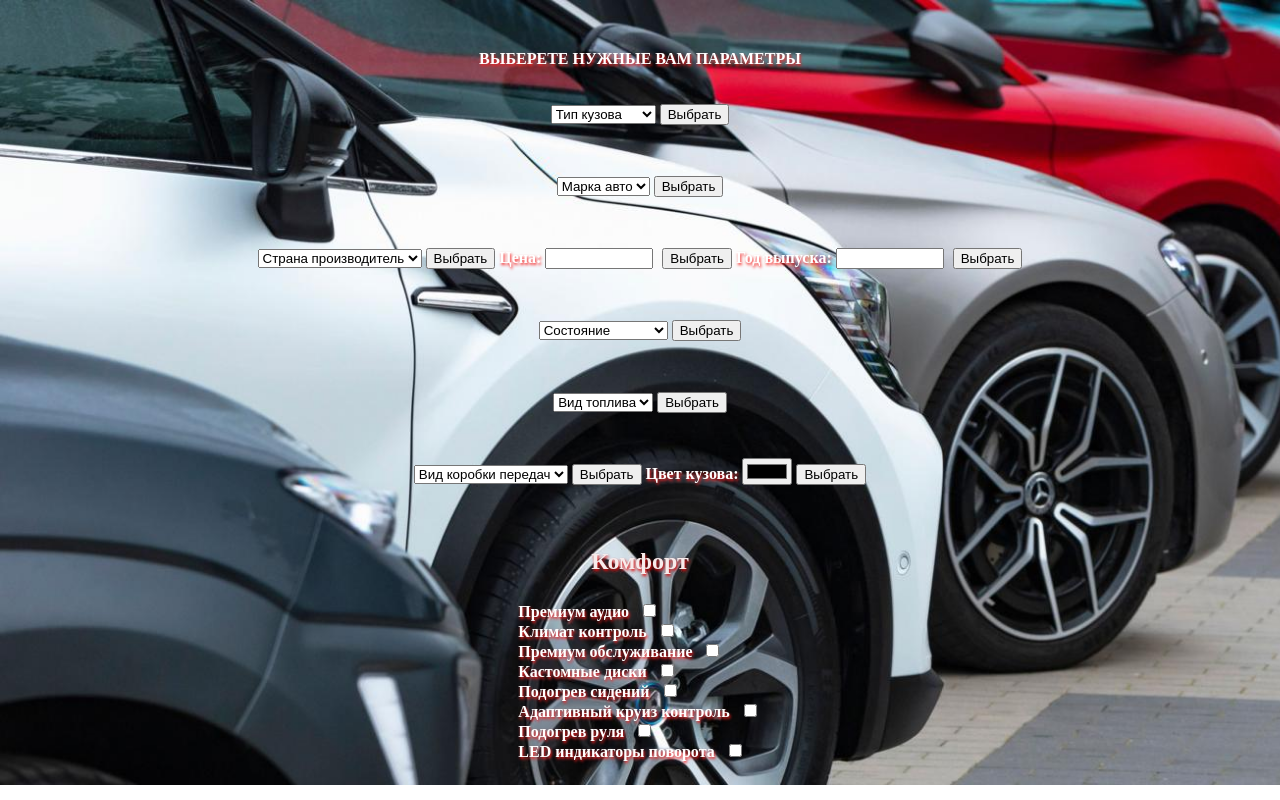
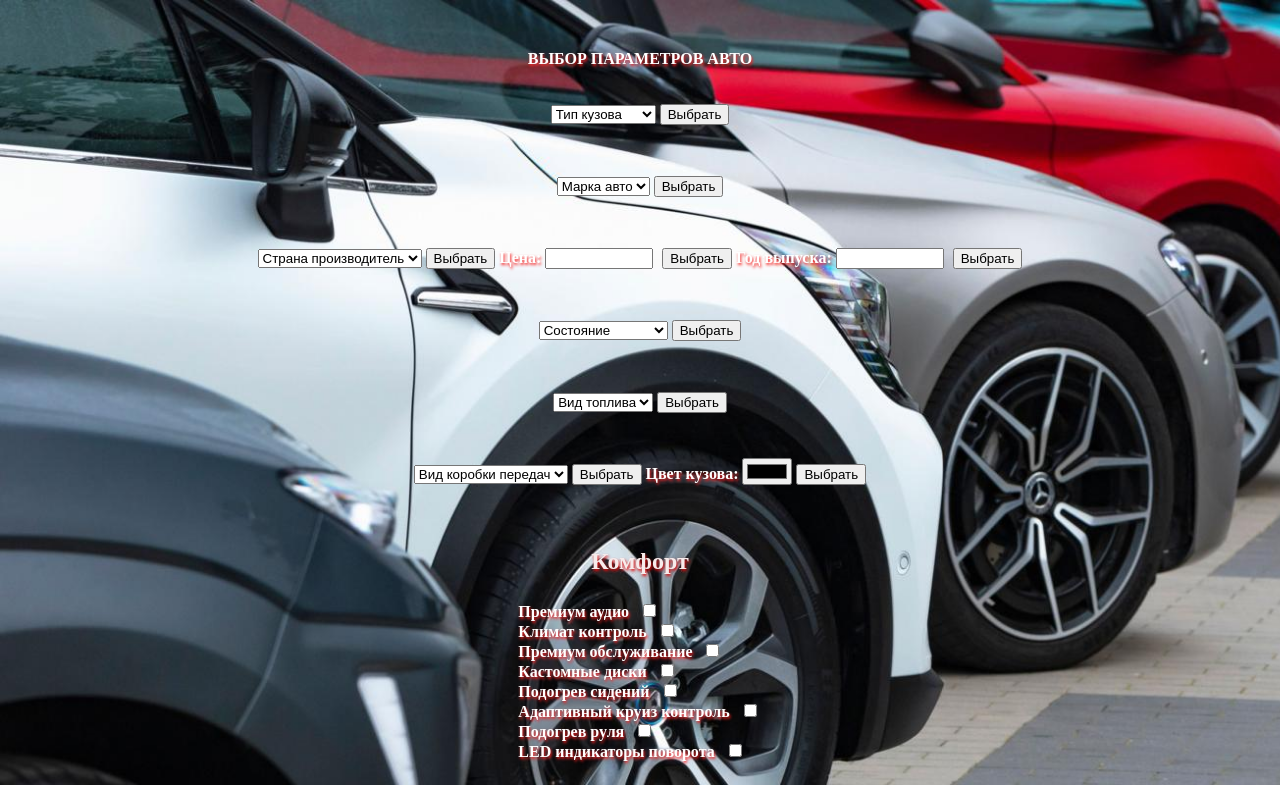
Before and after one commit to PIYPIY06/MELNYCHUK-OLEKSII, a plain HTML site: page HW2/search.html in a window 1280 px wide. Drawn offline with Linux system fonts and the light colour scheme.

Commit message:
Some updates in search.html and registry.html

```diff
--- a/HW2/search.html
+++ b/HW2/search.html
@@ -3,12 +3,12 @@
 <head>
     <meta charset="UTF-8">
     <meta name="viewport" content="width=device-width, initial-scale=1.0">
-    <title> Поиск авто </title>
+    <title> ПОИСК Автомат </title>
     <link rel="stylesheet" href="./styles(search).css">
 </head>
 <body>
     <form>
-        <label> ВЫБЕРЕТЕ НУЖНЫЕ ВАМ ПАРАМЕТРЫ </label>
+        <label> ВЫБОР ПАРАМЕТРОВ АВТО </label>
         <p><select name="Тип кузова">
 
             <option>Тип кузова</option>
```
Also changed, not shown: HW2/registry.html (+1 -1 lines).
